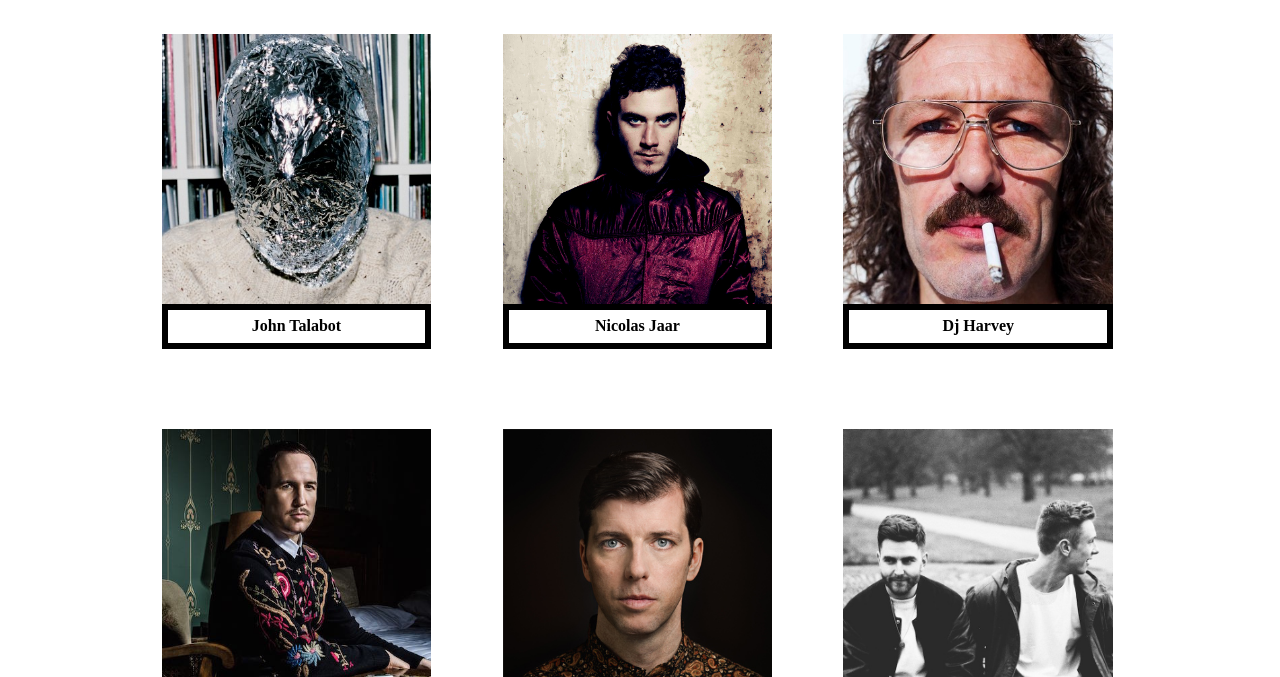
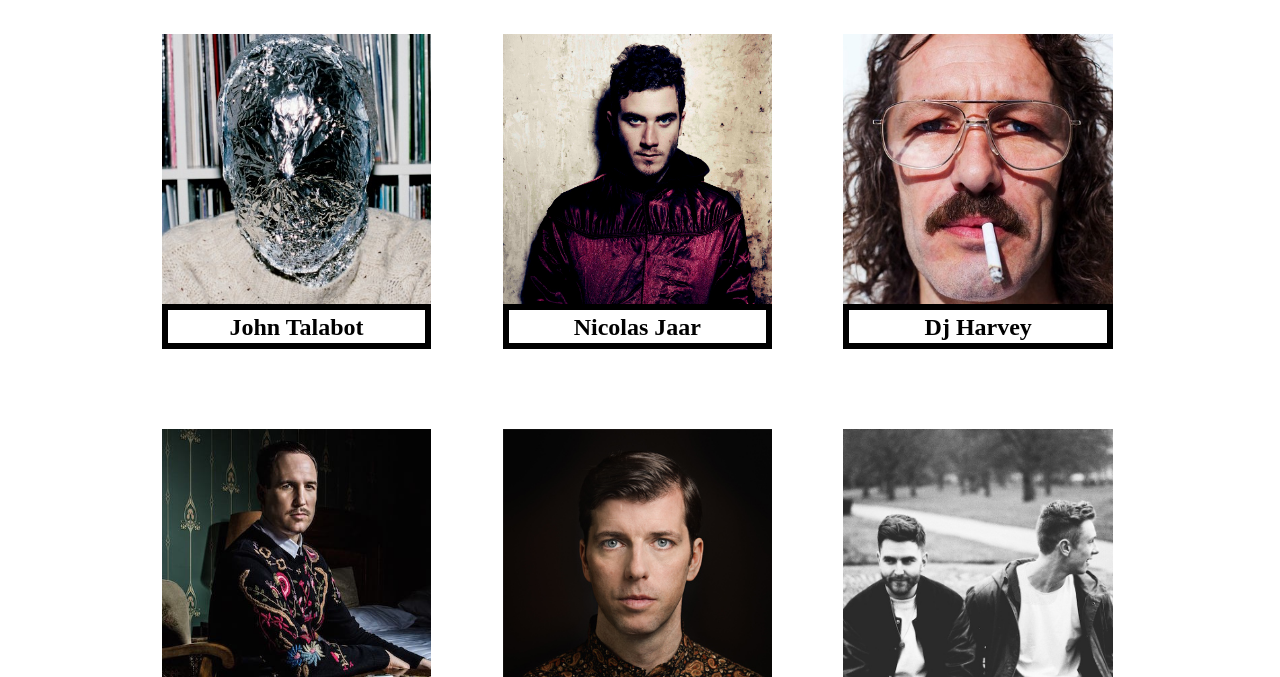
Before and after one commit to pabloverapdx/Australver-Booking-Agency, a plain HTML site: page roster.html in a window 1280 px wide. Shown: the part 123-800 px from the top of the page. Drawn offline with Linux system fonts and the light colour scheme.

Commit message:
last minute fixing of fonts

```diff
--- a/scss/roster.scss
+++ b/scss/roster.scss
@@ -65,9 +65,11 @@ h4 {
   border: 6px solid black;
   margin: 0 auto;
   margin-top: -4px;
-  padding-top: 7px;
+  padding-top: 4px;
   width: 80%;
   height: 45px;
+  font-font-family: 'Play', sans-serif;
+  font-size: 24px;
 }
 
 .wrapper {
```
Also changed, not shown: css/roster.css, 2 other files.
